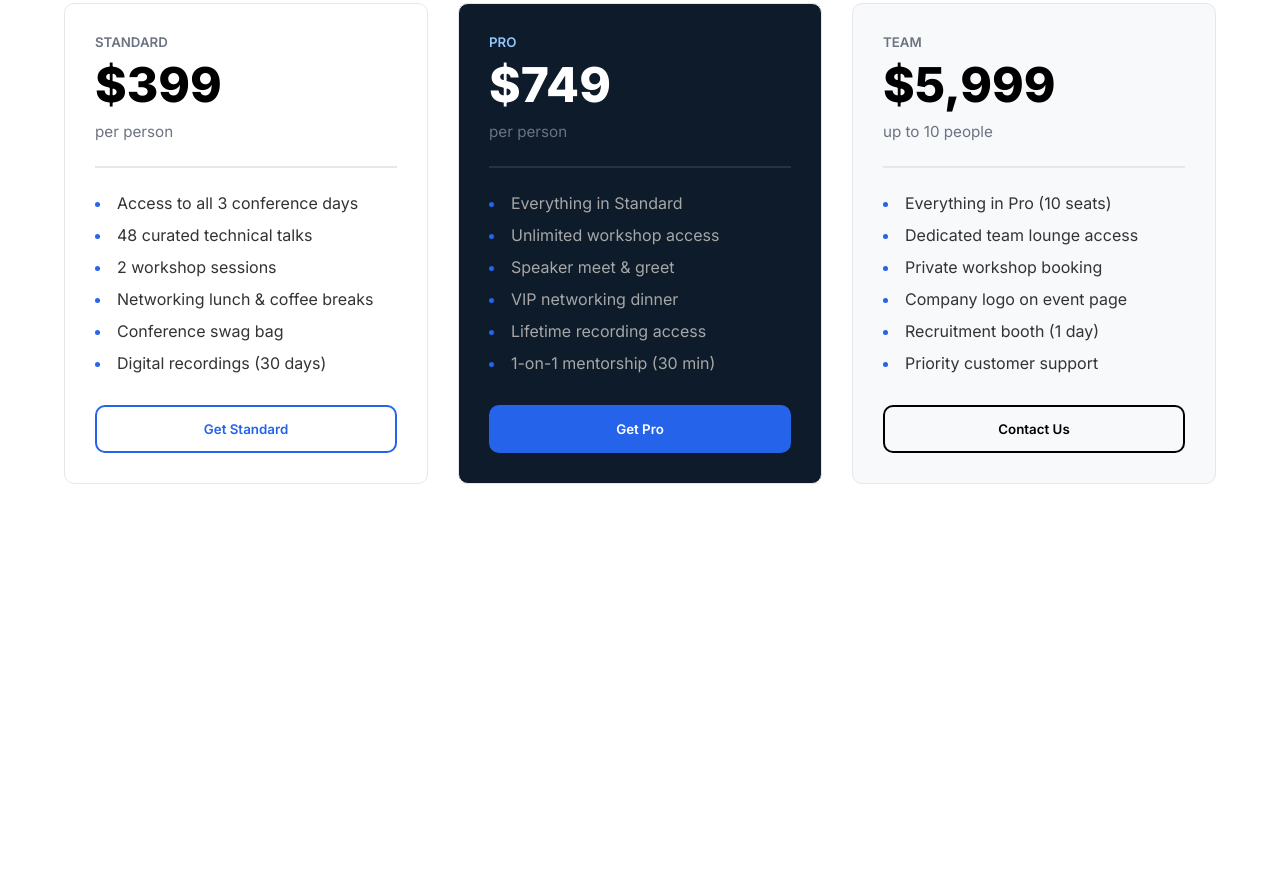
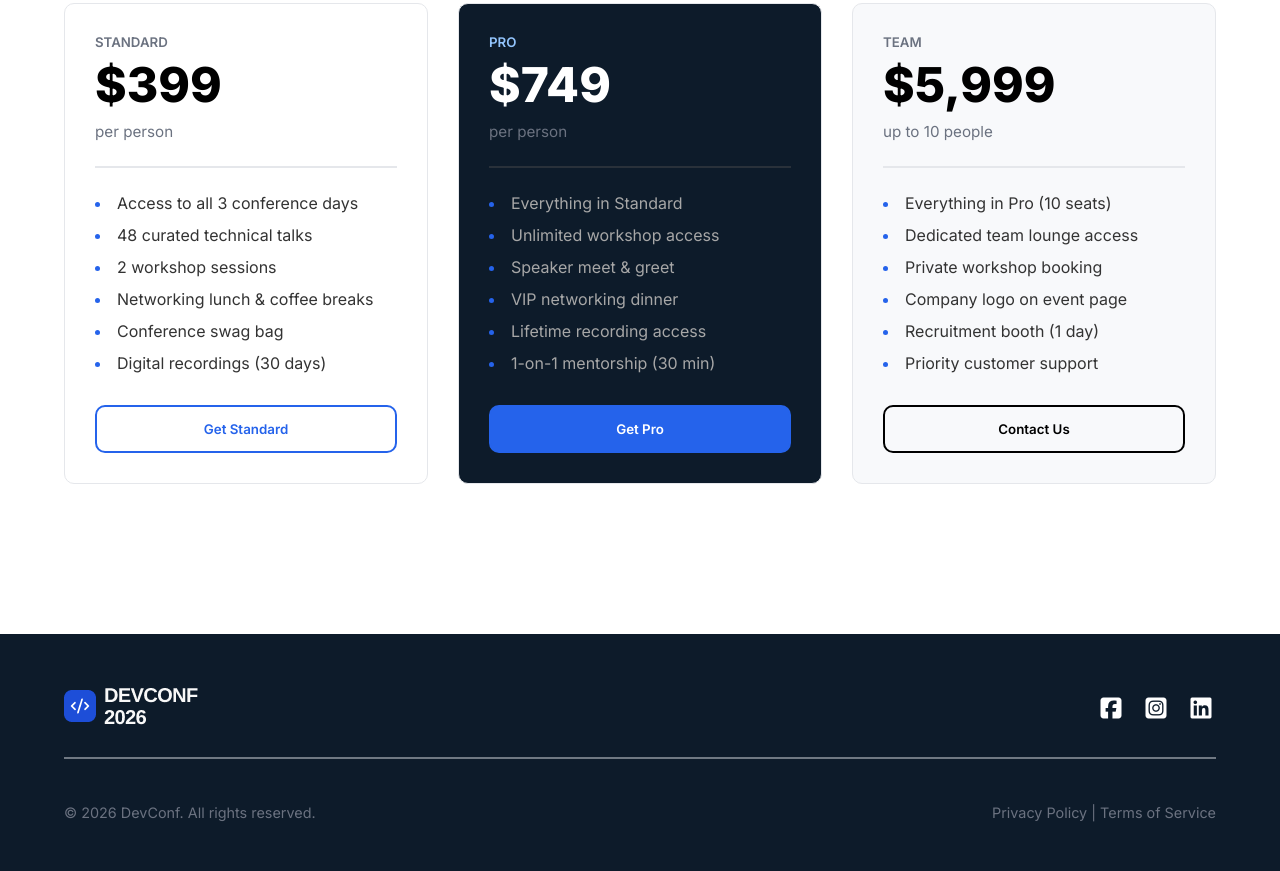
Before and after one commit to Maimun-Hossain/Assignment-1, a plain HTML site: page index.html in a window 1280 px wide. Shown: the part 2107-2978 px from the top of the page. Before the commit the page ends 2741 px from the top, so only its background shows below. Drawn offline with Linux system fonts and the light colour scheme.

Commit message:
added footer section

```diff
--- a/index.html
+++ b/index.html
@@ -6,6 +6,7 @@
     <title>Devconf</title>
     <link rel="shortcut icon" href="./assets/logo-mini.png" type="image/x-icon">
     <link rel="stylesheet" href="style.css">
+    <link rel="stylesheet" href="https://cdnjs.cloudflare.com/ajax/libs/font-awesome/7.0.1/css/all.min.css" integrity="sha512-2SwdPD6INVrV/lHTZbO2nodKhrnDdJK9/kg2XD1r9uGqPo1cUbujc+IYdlYdEErWNu69gVcYgdxlmVmzTWnetw==" crossorigin="anonymous" referrerpolicy="no-referrer" />
 </head>
 <body>
     <nav>
@@ -135,5 +136,30 @@
             </div>
         </div>
     </section>
+    <!-- Ai generated section -->
+    <section>
+
+    </section>
+    <footer>
+        <div class="footerContent">
+            <div class="footertop">
+                <div>
+                    <img src="./assets/footer-logo.png" alt="">
+                </div>
+                <div>
+                    <ul class="footerLinks">
+                        <li><a href=""><i class="fa-brands fa-square-facebook"></i></a></li>
+                        <li><a href=""><i class="fa-brands fa-square-instagram"></i></a></li>
+                        <li><a href=""><i class="fa-brands fa-linkedin"></i></a></li>
+                    </ul>
+                </div>
+            </div>
+            <hr style="border-color: #e5e7eb75;">
+            <div class="footerbottom">
+                <p>© 2026 DevConf. All rights reserved.</p>
+                <p>Privacy Policy | Terms of Service</p>
+            </div>
+        </div>
+    </footer>
 </body>
 </html>
--- a/style.css
+++ b/style.css
@@ -190,3 +190,37 @@ hr{
     height: 48px;
     margin-top: 20px;
 }
+footer{
+    background-color: #0D1B2A;
+}
+.footerContent{
+    width: 90%;
+    margin: 0px auto;
+    padding: 50px 0px;
+
+}
+.footertop{
+    display: flex;
+    justify-content: space-between;
+    align-items: center;
+}
+.footerLinks{
+    list-style: none;
+    display: flex;
+    gap: 15px;
+    padding: 0;
+    margin: 0;
+}
+
+.footerLinks i{
+    color: white;
+    font-size: 24px;
+}
+.footerbottom{
+    display: flex;
+    justify-content: space-between;
+    align-items: center;
+    color: #6B7280;
+    font-size: 0.9rem;
+    padding-top: 20px;
+}
```
